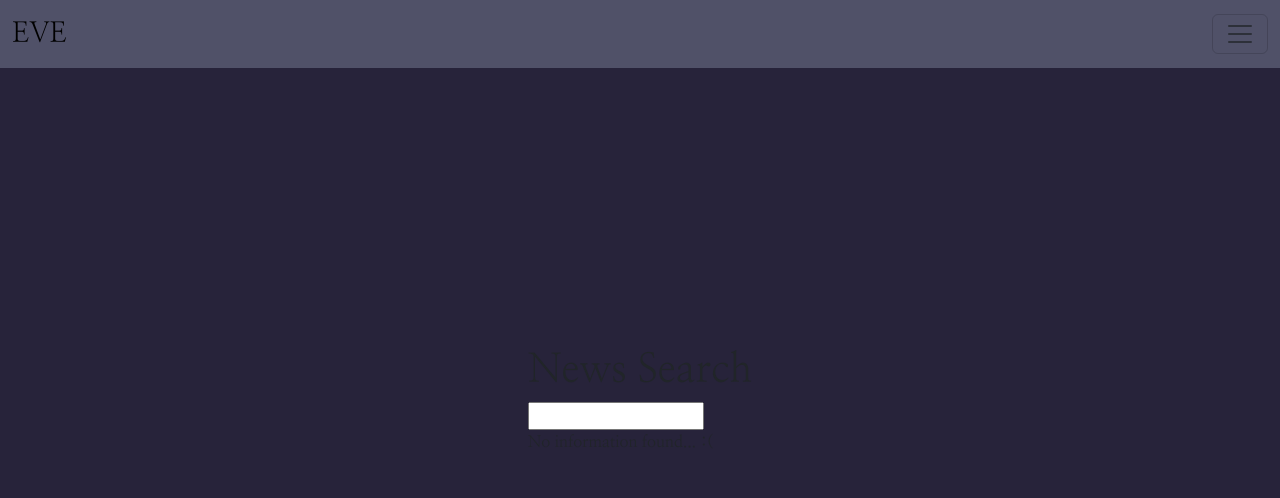
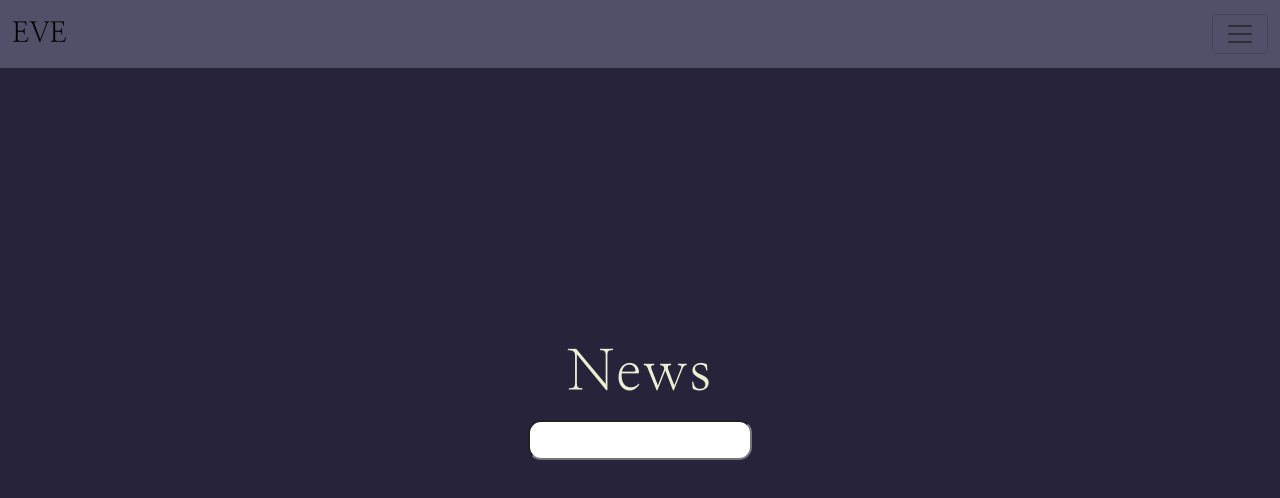
Before and after one commit to kibapika/EVE, a React (Create React App) app: page /news in a window 1280 px wide. Shown: the top 498 px of the page. Built offline with nearby package versions, Linux system fonts and the light colour scheme.

Commit message:
edited css news

```diff
--- a/src/components/Nav.js
+++ b/src/components/Nav.js
@@ -3,7 +3,7 @@ import { Link } from "react-router-dom";
 
 const Nav = () => {
   return (
-    <nav className="navbar fixed-top" style={{ background: "#505168" }}>
+    <nav className="navbar fixed-top" style={{ backgroundColor: "#505168" }}>
       <div className="container-fluid">
         <Link className="navbar-brand fs-3" to="/*">EVE</Link>
         <button
--- a/src/components/News.js
+++ b/src/components/News.js
@@ -1,6 +1,7 @@
 import React from "react";
 import axios from "axios";
 import { useState } from "react";
+import "./comp.css";
 
 const News = () => {
   const [response, setResponse] = useState(null);
@@ -47,36 +48,85 @@ const News = () => {
   };
 
   return (
-    <div>
-      <h1>News Search</h1>
-      <div>
+    <div className="d-flex flex-column justify-content-evenly align-items-center">
+      <section>
+        {response != null ? (
+          <div
+            className="d-flex flex-row justify-content-evenly align-items-center mb-3"
+            style={{ width: "20rem", color: "#EAEFD3", marginTop: "6rem" }}
+          >
+            <h1 className="fs-2" style={{ letterSpacing: "2px" }}>
+              News
+            </h1>
             <input
               value={desc}
               onChange={(event) => setDesc(event.target.value)}
               onKeyPress={search}
               type="text"
               required
+              style={{ width: "11rem" }}
             />
           </div>
-      <section>
+        ) : (
+          <div
+            className="d-flex flex-column justify-content-evenly align-items-center"
+            style={{ width: "25rem", color: "#EAEFD3" }}
+          >
+            <h1
+              style={{
+                letterSpacing: "2px",
+                fontSize: "3.5rem",
+                marginBottom: "13px",
+              }}
+            >
+              News
+            </h1>
+            <input
+              value={desc}
+              onChange={(event) => setDesc(event.target.value)}
+              onKeyPress={search}
+              type="text"
+              required
+              style={{
+                width: "14rem",
+                height: "2.5rem",
+                padding: "8px",
+                letterSpacing: "0.75px",
+                borderRadius: "13px",
+              }}
+            />
+          </div>
+        )}
+      </section>
+      <section style={{ color: "#EAEFD3", letterSpacing: "2px" }}>
         {response != null ? (
-          <div>
+          <div
+            className="d-flex flex-column justify-content-evenl"
+            style={{ width: "90vw" }}
+          >
             {response.map((element) => {
               return (
-                <section key={element.id}>
-                  <a href={element.url}>{element.title}</a>
-                  <span>{element.url}</span>
-                  <span>{element.datePublished}</span>
-                  {/* <p>{element.description}</p> */}
-                  <p>{element.snippet}</p>
-                  <img alt="" src={element.image.url} />
+                <section
+                  key={element.id}
+                  className="d-flex flex-column justify-content-evenly my-4"
+                >
+                  <a href={element.url} className="links fs-4">
+                    {element.title}
+                  </a>
+                  <span style={{ color: "#505168", fontSize: "12px" }}>
+                    {element.datePublished}
+                  </span>
+                  <span style={{ color: "#DCC48E", fontSize: "12px" }}>
+                    {element.url}
+                  </span>
+                  <p style={{ fontSize: "14px" }}>{element.description}</p>
+                  <p style={{ fontSize: "14px" }}>{element.snippet}</p>
+                  <img alt="" class="webImg rounded" src={element.image.url} />
                 </section>
               );
             })}
           </div>
-        ) : (
-          "No information found... :("
-        )}
+        ) : null}
       </section>
     </div>
   );
--- a/src/components/Web.js
+++ b/src/components/Web.js
@@ -99,7 +99,7 @@ const Web = () => {
                   <a href={element.url} className="links fs-3">
                     {element.title}
                   </a>
-                  <span style={{ color: "#DCC48E", fontSize: "14.5px" }}>
+                  <span style={{ color: "#DCC48E", fontSize: "12px" }}>
                     {element.url}
                   </span>
                   <p style={{ fontSize: "14.5px" }}>{element.description}</p>
```
Lines whose indentation alone changed are shown as unchanged.
